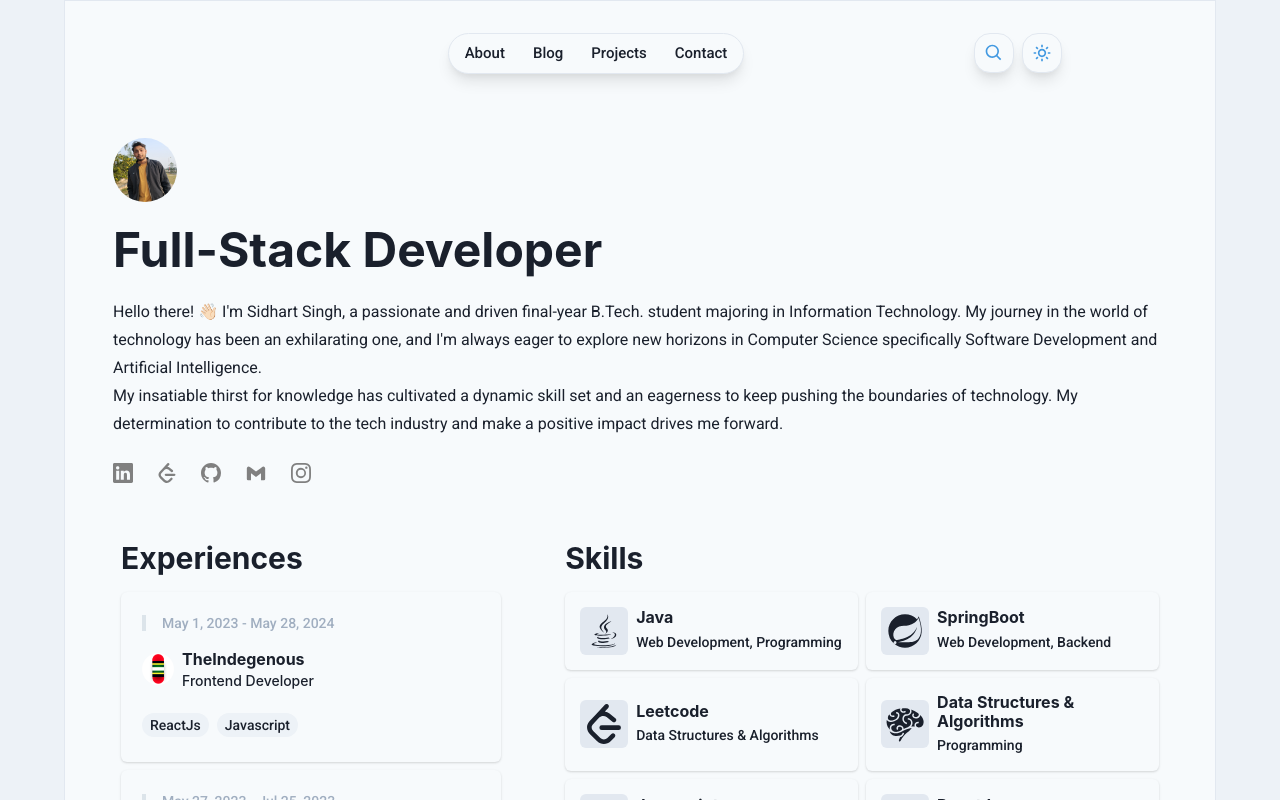
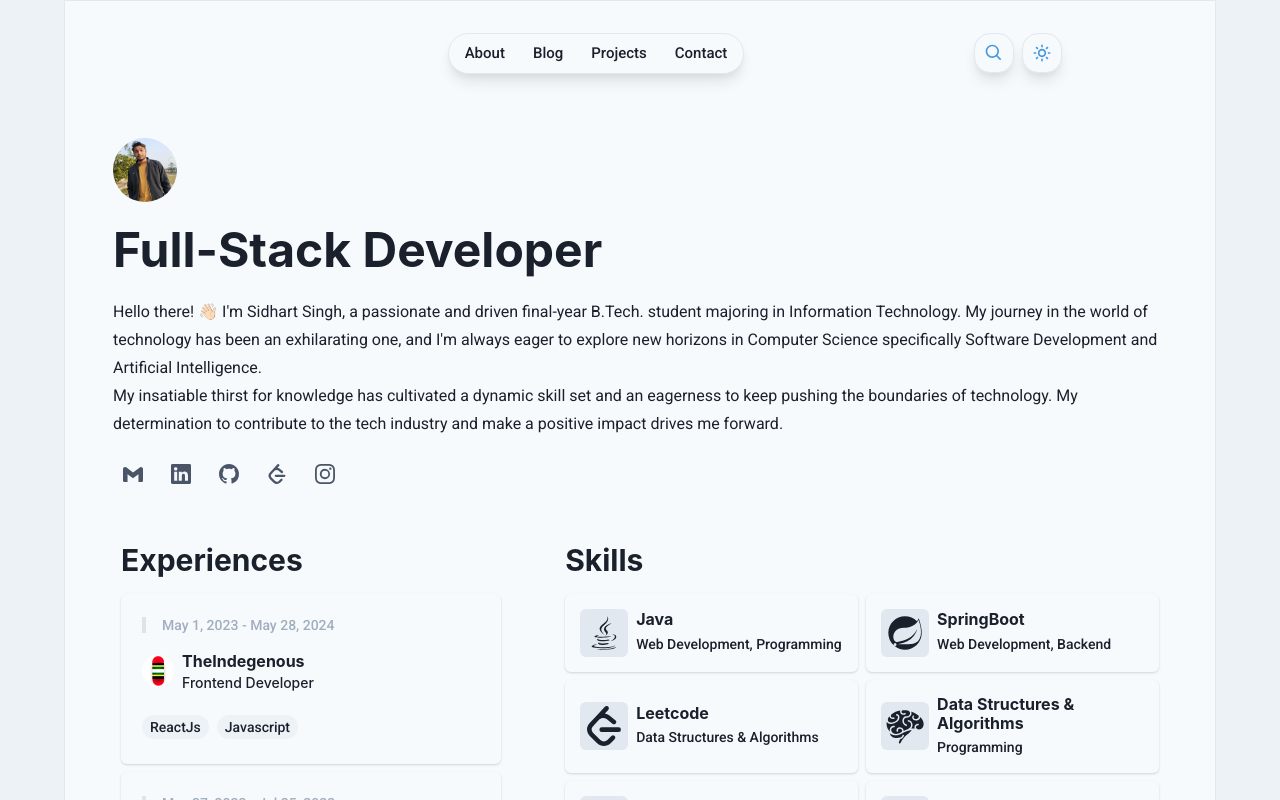
Before and after one commit to sidhart-singh/my-portfolio, a React (Vite) app: page / in a window 1280 px wide. Shown: the top 800 px of the page. Built offline with nearby package versions, Linux system fonts and the light colour scheme.

Commit message:
add links to socail icons

```diff
--- a/src/components/SocialLinks.jsx
+++ b/src/components/SocialLinks.jsx
@@ -1,17 +1,62 @@
-import { HStack, Icon } from "@chakra-ui/react";
 import React from "react";
+import { HStack, IconButton } from "@chakra-ui/react";
 import { SiLeetcode } from "react-icons/si";
 import { BiLogoGmail } from "react-icons/bi";
 import { BsGithub, BsInstagram, BsLinkedin } from "react-icons/bs";
+import { Link } from "react-router-dom";
+
+const links = {
+  linkedIn: "https://linkedin.com/in/sidhart-singh",
+  leetcode: "https://leetcode.com/u/i_SID/",
+  github: "https://github.com/sidhart-singh",
+  gmail: "mailto:isidhartsingh@gmail.com",
+  instagram: "",
+};
 
 const SocialLinks = () => {
   return (
-    <HStack gap={6}>
-      <Icon as={BsLinkedin} fontSize={"14px"} boxSize={"20px"} color={"gray"} />
-      <Icon as={SiLeetcode} boxSize={"20px"} color={"gray"} />
-      <Icon as={BsGithub} boxSize={"20px"} color={"gray"} />
-      <Icon as={BiLogoGmail} boxSize={"22px"} color={"gray"} />
-      <Icon as={BsInstagram} boxSize={"20px"} color={"gray"} />
+    <HStack gap={2}>
+      <IconButton
+        bg={"transparent"}
+        as={Link}
+        to={links.gmail}
+        icon={<BiLogoGmail size={"md"} />}
+        boxSize={"24px"}
+        color={"gray.600"}
+      />
+
+      <IconButton
+        bg={"transparent"}
+        as={Link}
+        to={links.linkedIn}
+        icon={<BsLinkedin size={"sm"} />}
+        boxSize={"20px"}
+        color={"gray.600"}
+      />
+      <IconButton
+        bg={"transparent"}
+        as={Link}
+        to={links.github}
+        icon={<BsGithub size={"md"} />}
+        boxSize={"20px"}
+        color={"gray.600"}
+      />
+      <IconButton
+        bg={"transparent"}
+        as={Link}
+        to={links.leetcode}
+        icon={<SiLeetcode size={"md"} />}
+        boxSize={"20px"}
+        color={"gray.600"}
+      />
+      <IconButton
+        bg={"transparent"}
+        as={Link}
+        to={links.instagram}
+        icon={<BsInstagram size={"md"} />}
+        boxSize={"20px"}
+        color={"gray.600"}
+      />
     </HStack>
   );
 };
```
